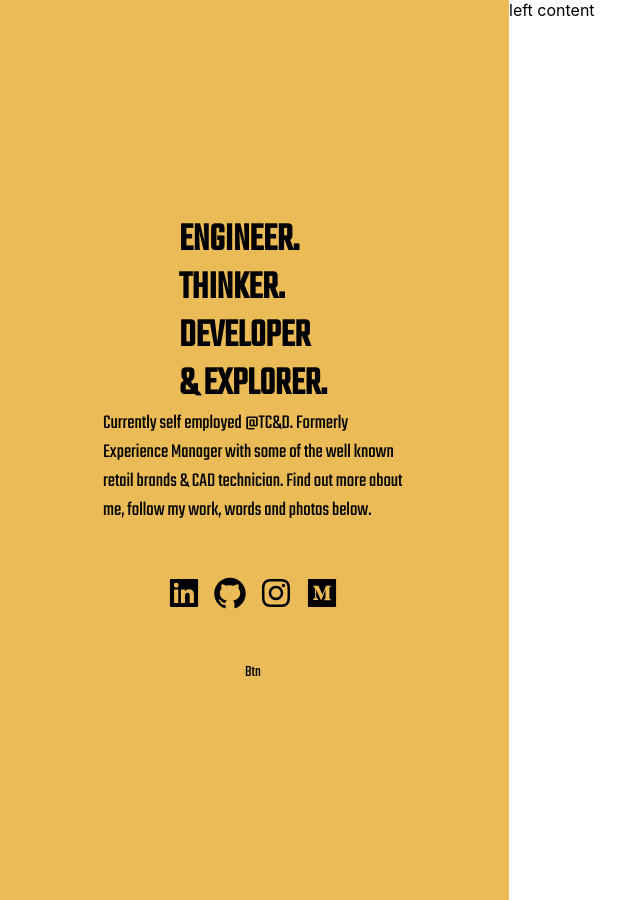
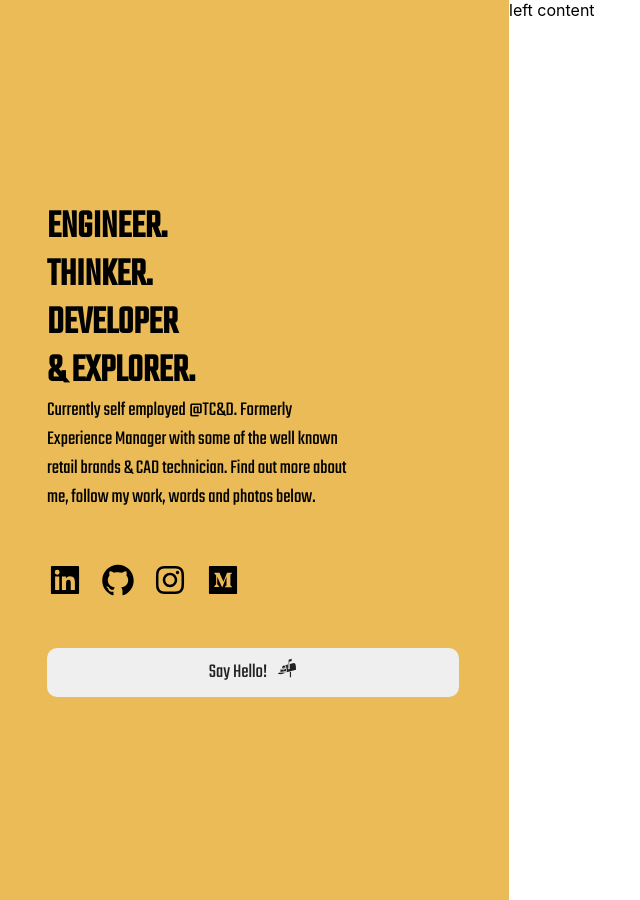
Before and after one commit to EdAncerys/PP-Website-ReactApp, a React (Create React App) app: page / in a window 1280 px wide. Shown: the whole page, without its empty margins (3-643 px from the left). Built offline with nearby package versions, Linux system fonts and the light colour scheme.

Commit message:
Add MailMeButton component

```diff
--- a/src/components/AboutBanner/AboutBanner.jsx
+++ b/src/components/AboutBanner/AboutBanner.jsx
@@ -2,6 +2,7 @@ import React from 'react';
 import SocialBanner from './SocialBanner';
 
 import colors from '../../config/colors';
+import MailMeButton from './MailMeButton';
 
 export default function AboutBanner({ props }) {
   return (
@@ -18,7 +19,7 @@ export default function AboutBanner({ props }) {
         follow my work, words and photos below.
       </div>
       <SocialBanner />
-      <div>Btn</div>
+      <MailMeButton text="Say Hello!" />
     </div>
   );
 }
@@ -27,10 +28,10 @@ const styles = {
   container: {
     display: 'grid',
     alignContent: 'center',
-    justifyItems: 'center',
     height: '100vh',
     backgroundColor: colors.yellow,
     padding: 50,
+    minWidth: 300,
   },
   about: {
     fontSize: 40,
--- /dev/null
+++ b/src/components/AboutBanner/MailMeButton.jsx
@@ -0,0 +1,41 @@
+import React, { useState } from 'react';
+import { GiMailbox } from 'react-icons/gi';
+
+import colors from '../../config/colors';
+
+export default function MailMeButton({
+  text,
+  color = colors.black,
+  backgroundColor = colors.white,
+  hoverColor = colors.darkBlue,
+  onClick,
+}) {
+  const [hover, setHover] = useState(false);
+
+  const iconColor = hover ? hoverColor : backgroundColor;
+  const textColor = hover ? backgroundColor : color;
+
+  return (
+    <div
+      style={{
+        display: 'grid',
+        gridTemplateColumns: 'auto auto',
+        columnGap: 10,
+        alignContent: 'center',
+        justifyContent: 'center',
+        color: textColor,
+        backgroundColor: iconColor,
+        borderRadius: 10,
+        padding: 10,
+        cursor: 'pointer',
+        fontSize: 20,
+      }}
+      onMouseOver={() => setHover(true)}
+      onMouseLeave={() => setHover(false)}
+      onClick={onClick}
+    >
+      {text}
+      <GiMailbox />
+    </div>
+  );
+}
--- a/src/components/AboutBanner/SocialBanner.jsx
+++ b/src/components/AboutBanner/SocialBanner.jsx
@@ -5,7 +5,7 @@ import { AiOutlineInstagram } from 'react-icons/ai';
 import { AiFillMediumSquare } from 'react-icons/ai';
 
 import colors from '../../config/colors';
-import IconComponent from '../IconComponent';
+import IconComponent from './IconComponent';
 
 export default function SocialBanner({ props }) {
   return (
@@ -19,19 +19,19 @@ export default function SocialBanner({ props }) {
       />
       <IconComponent
         icon={<AiFillGithub size={36} />}
-        hoverColor={colors.blue}
+        hoverColor={colors.white}
         onClick={() => window.open('https://github.com/EdAncerys/', '_blank')}
       />
       <IconComponent
         icon={<AiOutlineInstagram size={36} />}
-        hoverColor={colors.blue}
+        hoverColor={colors.red}
         onClick={() =>
           window.open('https://www.instagram.com/edtheanchor', '_blank')
         }
       />
       <IconComponent
         icon={<AiFillMediumSquare size={36} />}
-        hoverColor={colors.blue}
+        hoverColor={colors.white}
         onClick={() =>
           window.open('https://medium.com/@lookatemail/', '_blank')
         }
@@ -47,5 +47,6 @@ const styles = {
     columnGap: 10,
     marginTop: 50,
     marginBottom: 50,
+    maxWidth: 200,
   },
 };
--- a/src/config/colors.jsx
+++ b/src/config/colors.jsx
@@ -7,8 +7,10 @@ export default {
   mint: '#BCDCC1',
   cucumber: '#C8EAB6',
   lightBlue: '#C5E4F3',
+  darkBlue: '#255AA4',
   darkGrey: '#C5E4F3',
   lightGrey: '#F4F3F3',
   electric: '#80E4C9',
   pink: '#E2BCD6',
+  red: '#D95E5A',
 };
```
Also changed, not shown: src/components/AboutBanner/IconComponent.jsx (renamed from src/components/IconComponent.jsx).
